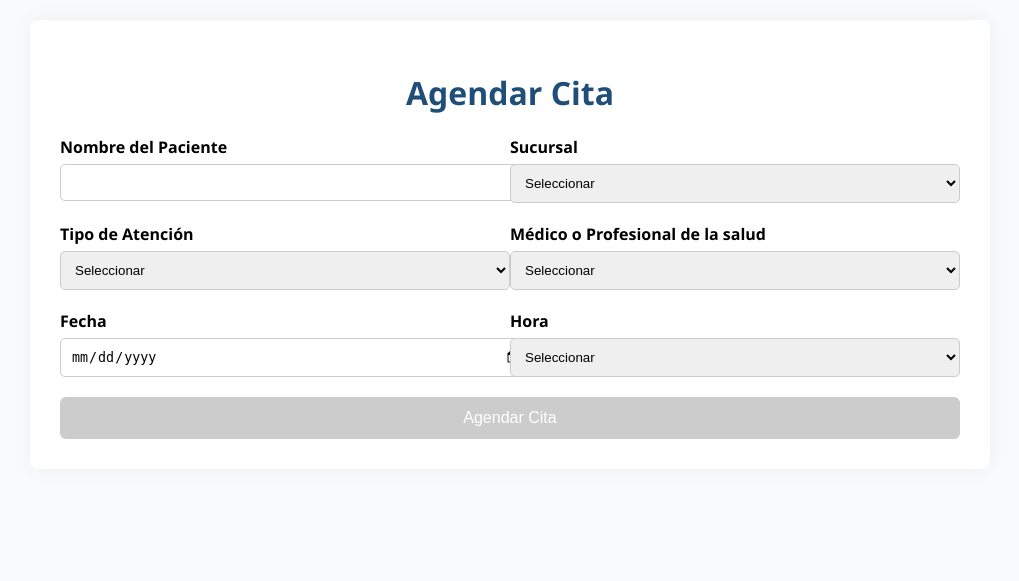
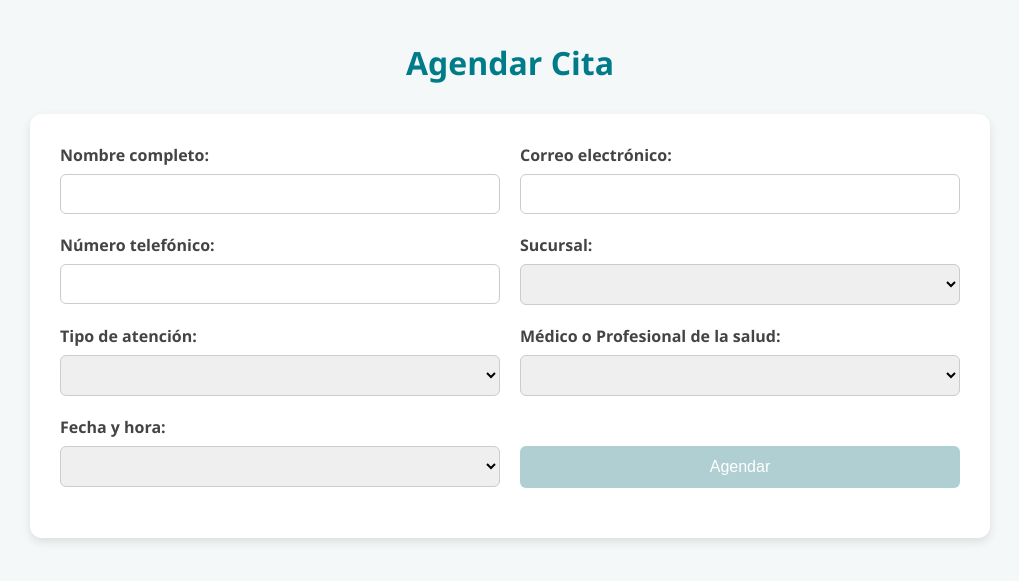
Before and after one commit to AlbertoMGo/clinica-citas, a Flask app: page / in a window 1280 px wide. Shown: the top 581 px of the page, without its empty margins (130-1149 px from the left). Run offline with Flask 3, Linux system fonts and the light colour scheme; lists and menus that the app fills with data are empty.

Commit message:
Versión final lista para Render

```diff
--- a/app.py
+++ b/app.py
@@ -1,129 +1,121 @@
 from flask import Flask, render_template, request, redirect, url_for, jsonify, flash
 from flask_sqlalchemy import SQLAlchemy
-from datetime import datetime
+from datetime import datetime, timedelta
 import os
 
 app = Flask(__name__)
-app.secret_key = 'supersecretkey'
+app.secret_key = 'clave_secreta'
 
-# Configuración de base de datos
-app.config['SQLALCHEMY_DATABASE_URI'] = 'sqlite:///citas.db'
+# Configuración base de datos
+app.config['SQLALCHEMY_DATABASE_URI'] = 'sqlite:///instance/citas.db'
 app.config['SQLALCHEMY_TRACK_MODIFICATIONS'] = False
 db = SQLAlchemy(app)
 
-# Modelo de datos
+# Modelo de citas
 class Cita(db.Model):
     id = db.Column(db.Integer, primary_key=True)
     nombre = db.Column(db.String(100), nullable=False)
+    correo = db.Column(db.String(100), nullable=False)
+    telefono = db.Column(db.String(20), nullable=False)
     sucursal = db.Column(db.String(50), nullable=False)
     tipo = db.Column(db.String(50), nullable=False)
     medico = db.Column(db.String(100), nullable=False)
-    fecha_hora = db.Column(db.DateTime, nullable=False)
+    fecha_hora = db.Column(db.String(100), nullable=False)
 
-# Crear la base de datos
-with app.app_context():
-    db.create_all()
-
-# Datos para el formulario
-sucursales = ['Centro', 'Norte', 'Sur']
-tipos = ['Psicológica', 'Médica', 'Odontológica']
-medicos_por_tipo_sucursal = {
-    'Centro': {
-        'Psicológica': ['Dra. Ana López', 'Dr. Mario Gómez'],
-        'Médica': ['Dr. Juan Pérez', 'Dra. Carmen Díaz'],
-        'Odontológica': ['Dra. Julia Ramos', 'Dr. Pedro Solano']
+# Diccionario de médicos por sucursal y tipo
+medicos = {
+    "Centro": {
+        "Psicológica": ["Dra. Ana López", "Dr. Luis Torres"],
+        "Médica": ["Dra. Claudia Pérez", "Dr. Juan Méndez"],
+        "Odontológica": ["Dra. Elena Flores", "Dr. Marcos Herrera"]
     },
-    'Norte': {
-        'Psicológica': ['Dra. Laura Méndez', 'Dr. Tomás Herrera'],
-        'Médica': ['Dr. Luis Estrada', 'Dra. Teresa Morales'],
-        'Odontológica': ['Dra. Miriam Guzmán', 'Dr. Hugo Varela']
+    "Norte": {
+        "Psicológica": ["Dra. Laura Sánchez", "Dr. Pablo Ortega"],
+        "Médica": ["Dra. Daniela Ruiz", "Dr. Miguel Chávez"],
+        "Odontológica": ["Dra. Teresa Vega", "Dr. Andrés Campos"]
     },
-    'Sur': {
-        'Psicológica': ['Dra. Paula Reyes', 'Dr. Iván Serrano'],
-        'Médica': ['Dr. Enrique Silva', 'Dra. Mónica Lozano'],
-        'Odontológica': ['Dra. Beatriz Cuevas', 'Dr. Samuel Ortega']
+    "Sur": {
+        "Psicológica": ["Dra. Silvia Gómez", "Dr. Ernesto Ríos"],
+        "Médica": ["Dra. Beatriz Soto", "Dr. Alfredo León"],
+        "Odontológica": ["Dra. Lorena Ibáñez", "Dr. Tomás Fernández"]
     }
 }
 
 @app.route('/')
-def index():
-    return render_template('formulario.html', sucursales=sucursales, tipos=tipos)
+def formulario():
+    return render_template(
+        'formulario.html',
+        sucursales=medicos.keys(),
+        tipos=["Psicológica", "Médica", "Odontológica"],
+        medicos=medicos
+    )
 
-@app.route('/get_medicos')
-def get_medicos():
-    sucursal = request.args.get('sucursal')
-    tipo = request.args.get('tipo')
-    medicos = medicos_por_tipo_sucursal.get(sucursal, {}).get(tipo, [])
-    return jsonify(medicos)
-
-@app.route('/get_ocupados')
-def get_ocupados():
-    sucursal = request.args.get('sucursal')
-    medico = request.args.get('medico')
-    fecha = request.args.get('fecha')
-
-    if not (sucursal and medico and fecha):
-        return jsonify([])
-
-    # Convertir la fecha a datetime sin hora
-    try:
-        fecha_dt = datetime.strptime(fecha, '%Y-%m-%d').date()
-    except ValueError:
-        return jsonify([])
-
-    citas = Cita.query.filter_by(sucursal=sucursal, medico=medico).all()
-    ocupados = [
-        cita.fecha_hora.strftime('%H:%M')
-        for cita in citas
-        if cita.fecha_hora.date() == fecha_dt
-    ]
-    return jsonify(ocupados)
-
-@app.route('/agendar', methods=['POST'])
-def agendar():
+@app.route('/submit', methods=['POST'])
+def submit():
     nombre = request.form['nombre']
+    correo = request.form['correo']
+    telefono = request.form['telefono']
     sucursal = request.form['sucursal']
     tipo = request.form['tipo']
     medico = request.form['medico']
-    fecha = request.form['fecha']
-    hora = request.form['hora']
-    fecha_hora = datetime.strptime(f"{fecha} {hora}", '%Y-%m-%d %H:%M')
+    fecha_hora_str = request.form['fecha_hora']
 
-    # Validar si ya existe una cita para ese médico en ese momento
-    cita_existente = Cita.query.filter_by(
-        medico=medico,
-        sucursal=sucursal,
-        fecha_hora=fecha_hora
-    ).first()
+    # Validación: formato de fecha
+    try:
+        fecha_hora = datetime.strptime(fecha_hora_str, '%Y-%m-%dT%H:%M')
+    except ValueError:
+        flash("Formato de fecha y hora inválido.", "error")
+        return redirect(url_for('formulario'))
 
-    if cita_existente:
-        flash('Ya existe una cita para ese médico en esa fecha y hora. Por favor elige otro horario.', 'error')
-        return redirect(url_for('index'))
+    # Validación: mínimo 1 hora de anticipación
+    if fecha_hora < datetime.now() + timedelta(hours=1):
+        flash("Las citas deben agendarse con al menos una hora de anticipación.", "error")
+        return redirect(url_for('formulario'))
+
+    # Validación: cita duplicada
+    if Cita.query.filter_by(medico=medico, fecha_hora=fecha_hora_str).first():
+        flash("Ya existe una cita con este médico en ese horario.", "error")
+        return redirect(url_for('formulario'))
 
     nueva_cita = Cita(
         nombre=nombre,
+        correo=correo,
+        telefono=telefono,
         sucursal=sucursal,
         tipo=tipo,
         medico=medico,
-        fecha_hora=fecha_hora
+        fecha_hora=fecha_hora_str
     )
     db.session.add(nueva_cita)
     db.session.commit()
-
-    flash('Cita agendada exitosamente.', 'success')
-    return redirect(url_for('index'))
+    flash("Cita agendada correctamente.", "success")
+    return redirect(url_for('formulario'))
 
 @app.route('/agenda')
 def agenda():
     citas = Cita.query.all()
     eventos = [
         {
-            'title': f"{cita.tipo} - {cita.medico}",
-            'start': cita.fecha_hora.isoformat()
+            "title": f"{cita.nombre} ({cita.tipo})",
+            "start": cita.fecha_hora,
+            "extendedProps": {
+                "sucursal": cita.sucursal,
+                "tipo": cita.tipo
+            }
         }
         for cita in citas
     ]
-    return render_template('agenda.html', eventos=eventos, sucursales=sucursales)
+    return render_template('agenda.html', eventos=eventos)
+
+@app.route('/horarios_ocupados')
+def horarios_ocupados():
+    medico = request.args.get('medico')
+    citas = Cita.query.filter_by(medico=medico).all()
+    horarios = [cita.fecha_hora for cita in citas]
+    return jsonify(horarios)
 
 if __name__ == '__main__':
+    os.makedirs('instance', exist_ok=True)
+    with app.app_context():
+        db.create_all()
     app.run(debug=True)
--- a/static/style.css
+++ b/static/style.css
@@ -1,87 +1,141 @@
 body {
-  font-family: 'Segoe UI', sans-serif;
-  background: #f8fafc;
-  margin: 0;
-  padding: 20px;
-}
-
-.container {
-  max-width: 900px;
-  margin: auto;
-  background: #ffffff;
-  padding: 30px;
-  border-radius: 8px;
-  box-shadow: 0 0 20px rgba(0, 0, 0, 0.05);
+    font-family: 'Segoe UI', Tahoma, Geneva, Verdana, sans-serif;
+    background-color: #f4f8f9;
+    color: #333;
+    margin: 0;
+    padding: 20px;
 }
 
 h1 {
-  text-align: center;
-  color: #1f4e79;
+    color: #007B8A;
+    text-align: center;
+    margin-bottom: 30px;
 }
 
 form {
-  margin-top: 20px;
+    max-width: 900px;
+    margin: 0 auto;
+    background-color: #ffffff;
+    padding: 30px;
+    border-radius: 12px;
+    box-shadow: 0 4px 10px rgba(0, 0, 0, 0.1);
 }
 
-.row {
-  display: flex;
-  flex-wrap: wrap;
-  justify-content: space-between;
+.form-row {
+    display: flex;
+    flex-wrap: wrap;
+    justify-content: space-between;
+    margin-bottom: 20px;
+    gap: 20px;
 }
 
-.form-group {
-  flex: 1 1 45%;
-  margin-bottom: 20px;
+.form-row > div {
+    flex: 1;
+    min-width: 250px;
+    display: flex;
+    flex-direction: column;
 }
 
-.form-group label {
-  display: block;
-  margin-bottom: 6px;
-  font-weight: bold;
+label {
+    margin-bottom: 8px;
+    font-weight: 600;
+    color: #444;
 }
 
 input, select {
-  width: 100%;
-  padding: 10px;
-  border: 1px solid #ccc;
-  border-radius: 5px;
+    padding: 10px;
+    font-size: 1rem;
+    border: 1px solid #ccc;
+    border-radius: 6px;
+    transition: border 0.2s;
+}
+
+input:focus, select:focus {
+    border-color: #007B8A;
+    outline: none;
 }
 
 button {
-  width: 100%;
-  padding: 12px;
-  background-color: #1f4e79;
-  color: #fff;
-  font-size: 16px;
-  border: none;
-  border-radius: 6px;
-  cursor: pointer;
+    padding: 12px 20px;
+    font-size: 1rem;
+    color: white;
+    background-color: #007B8A;
+    border: none;
+    border-radius: 6px;
+    cursor: pointer;
+    margin-top: 30px;
+    transition: background-color 0.3s;
 }
 
 button:disabled {
-  background-color: #ccc;
-  cursor: not-allowed;
+    background-color: #b0cfd2;
+    cursor: not-allowed;
 }
 
-.flash {
-  padding: 12px;
-  margin-bottom: 20px;
-  border-radius: 4px;
-  font-weight: bold;
+button:hover:not(:disabled) {
+    background-color: #005f6b;
 }
 
-.flash.success {
-  background-color: #d4edda;
-  color: #155724;
+.flashes {
+    list-style: none;
+    padding: 0;
+    text-align: center;
+    margin-bottom: 20px;
 }
 
-.flash.error {
-  background-color: #f8d7da;
-  color: #721c24;
+.flashes li {
+    padding: 10px;
+    margin: 10px auto;
+    border-radius: 8px;
+    max-width: 500px;
+    color: white;
 }
 
-@media (max-width: 600px) {
-  .form-group {
-    flex: 1 1 100%;
-  }
+.flashes .success {
+    background-color: #28a745;
 }
+
+.flashes .error {
+    background-color: #dc3545;
+}
+
+/* Agenda calendar */
+#calendar {
+    max-width: 900px;
+    margin: 0 auto;
+    background-color: white;
+    padding: 20px;
+    border-radius: 12px;
+    box-shadow: 0 4px 10px rgba(0, 0, 0, 0.1);
+}
+
+.filtros {
+    max-width: 900px;
+    margin: 0 auto 20px;
+    display: flex;
+    flex-wrap: wrap;
+    gap: 15px;
+    justify-content: center;
+}
+
+.filtros label {
+    font-weight: 600;
+}
+
+.filtros select {
+    padding: 8px;
+    border-radius: 6px;
+    border: 1px solid #ccc;
+}
+
+/* Responsive design */
+@media screen and (max-width: 600px) {
+    .form-row {
+        flex-direction: column;
+    }
+
+    .filtros {
+        flex-direction: column;
+        align-items: center;
+    }
+}
--- a/templates/formulario.html
+++ b/templates/formulario.html
@@ -4,127 +4,67 @@
     <meta charset="UTF-8">
     <title>Agendar Cita</title>
     <link rel="stylesheet" href="{{ url_for('static', filename='style.css') }}">
-  <script src="https://code.jquery.com/jquery-3.6.0.min.js"></script>
+    <script>
+        const medicos = {{ medicos | tojson }};
+    </script>
+    <script src="{{ url_for('static', filename='formulario.js') }}" defer></script>
 </head>
 <body>
-  <div class="container">
     <h1>Agendar Cita</h1>
 
     {% with messages = get_flashed_messages(with_categories=true) %}
       {% if messages %}
+        <ul class="flashes">
           {% for category, message in messages %}
-          <div class="flash {{ category }}">{{ message }}</div>
+            <li class="{{ category }}">{{ message }}</li>
           {% endfor %}
+        </ul>
       {% endif %}
     {% endwith %}
 
-    <form action="{{ url_for('agendar') }}" method="POST" id="form-cita">
-      <div class="row">
-        <div class="form-group">
-          <label for="nombre">Nombre del Paciente</label>
+    <form method="post" action="{{ url_for('submit') }}" id="formulario">
+        <div class="form-row">
+            <div>
+                <label for="nombre">Nombre completo:</label>
                 <input type="text" id="nombre" name="nombre" required>
             </div>
-
-        <div class="form-group">
-          <label for="sucursal">Sucursal</label>
-          <select id="sucursal" name="sucursal" required>
-            <option value="">Seleccionar</option>
-            {% for s in sucursales %}
-              <option value="{{ s }}">{{ s }}</option>
-            {% endfor %}
-          </select>
+            <div>
+                <label for="correo">Correo electrónico:</label>
+                <input type="email" id="correo" name="correo" required>
             </div>
         </div>
 
-      <div class="row">
-        <div class="form-group">
-          <label for="tipo">Tipo de Atención</label>
-          <select id="tipo" name="tipo" required>
-            <option value="">Seleccionar</option>
-            {% for t in tipos %}
-              <option value="{{ t }}">{{ t }}</option>
-            {% endfor %}
-          </select>
+        <div class="form-row">
+            <div>
+                <label for="telefono">Número telefónico:</label>
+                <input type="tel" id="telefono" name="telefono" required>
             </div>
-
-        <div class="form-group">
-          <label for="medico">Médico o Profesional de la salud</label>
-          <select id="medico" name="medico" required>
-            <option value="">Seleccionar</option>
-          </select>
+            <div>
+                <label for="sucursal">Sucursal:</label>
+                <select id="sucursal" name="sucursal" required></select>
             </div>
         </div>
 
-      <div class="row">
-        <div class="form-group">
-          <label for="fecha">Fecha</label>
-          <input type="date" id="fecha" name="fecha" required>
+        <div class="form-row">
+            <div>
+                <label for="tipo">Tipo de atención:</label>
+                <select id="tipo" name="tipo" required></select>
             </div>
-
-        <div class="form-group">
-          <label for="hora">Hora</label>
-          <select id="hora" name="hora" required>
-            <option value="">Seleccionar</option>
-          </select>
+            <div>
+                <label for="medico">Médico o Profesional de la salud:</label>
+                <select id="medico" name="medico" required></select>
             </div>
         </div>
 
-      <button type="submit" id="btn-agendar" disabled>Agendar Cita</button>
+        <div class="form-row">
+            <div>
+                <label for="fecha_hora">Fecha y hora:</label>
+                <select id="fecha_hora" name="fecha_hora" required></select>
+            </div>
+            <div>
+                <button type="submit" id="enviar" disabled>Agendar</button>
+            </div>
+        </div>
     </form>
-  </div>
-
-  <script>
-    function verificarCampos() {
-      const todosLlenos = [...document.querySelectorAll('#form-cita input, #form-cita select')]
-        .every(el => el.value.trim() !== '');
-      document.getElementById('btn-agendar').disabled = !todosLlenos;
-    }
-
-    document.querySelectorAll('#form-cita input, #form-cita select').forEach(el => {
-      el.addEventListener('input', verificarCampos);
-    });
-
-    $('#sucursal, #tipo').on('change', function () {
-      const sucursal = $('#sucursal').val();
-      const tipo = $('#tipo').val();
-      $('#medico').empty().append('<option value="">Cargando...</option>');
-
-      if (sucursal && tipo) {
-        $.get('/get_medicos', { sucursal, tipo }, function (data) {
-          $('#medico').empty().append('<option value="">Seleccionar</option>');
-          data.forEach(m => $('#medico').append(`<option value="${m}">${m}</option>`));
-        });
-      } else {
-        $('#medico').html('<option value="">Seleccionar</option>');
-      }
-    });
-
-    function cargarHorasDisponibles() {
-      const sucursal = $('#sucursal').val();
-      const medico = $('#medico').val();
-      const fecha = $('#fecha').val();
-      const selectHora = $('#hora');
-
-      if (!sucursal || !medico || !fecha) return;
-
-      $.get('/get_ocupados', { sucursal, medico, fecha }, function (ocupadas) {
-        const horas = [];
-        for (let h = 7; h <= 19; h++) {
-          horas.push(`${String(h).padStart(2, '0')}:00`);
-          horas.push(`${String(h).padStart(2, '0')}:30`);
-        }
-        horas.push("20:00");
-
-        selectHora.empty().append('<option value="">Seleccionar</option>');
-        horas.forEach(h => {
-          if (!ocupadas.includes(h)) {
-            selectHora.append(`<option value="${h}">${h}</option>`);
-          }
-        });
-      });
-    }
-
-    $('#fecha, #medico').on('change', cargarHorasDisponibles);
-  </script>
 </body>
 </html>
```
Also changed, not shown: static/formulario.js (added, +73 -0 lines), templates/agenda.html (+43 -11 lines). Lines whose indentation alone changed are shown as unchanged.
